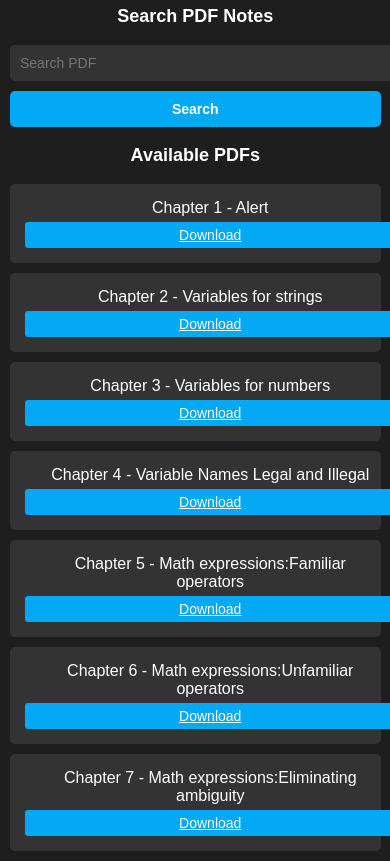
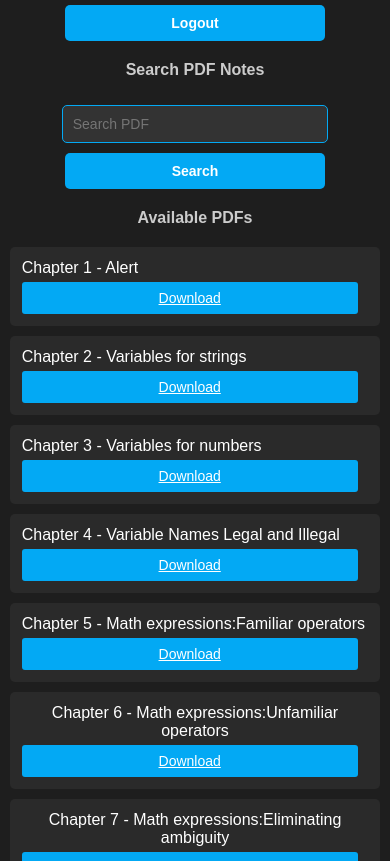
Before and after one commit to Jav-Dev-code/Js-App, a plain HTML site: page student.html in a window 390 px wide. Shown: the part 129-990 px from the top of the page. Drawn offline with Linux system fonts and the light colour scheme.

Commit message:
Update style.css

```diff
--- a/style.css
+++ b/style.css
@@ -1,77 +1,96 @@
 /* General Styles */
 body {
-    font-family: Arial, sans-serif;
+    font-family: 'Poppins', sans-serif;
     background-color: #121212;
     color: white;
-    text-align: center;
     margin: 0;
     padding: 0;
+    display: flex;
+    flex-direction: column;
+    align-items: center;
+    overflow-x: hidden;
 }
 
-/* Container Styling */
+/* Main Container */
 .container {
-    width: 50%;
+    width: 90%;
     max-width: 600px;
-    margin: auto;
-    padding: 20px;
     background: #1e1e1e;
+    padding: 25px;
+    margin-top: 50px;
     border-radius: 10px;
-    margin-top: 50px;
-    box-shadow: 0px 0px 15px rgba(255, 255, 255, 0.2);
+    box-shadow: 0 4px 10px rgba(255, 255, 255, 0.1);
+    text-align: center;
+}
+
+/* Headings */
+h2 {
+    font-size: 24px;
+    color: #03a9f4;
+    margin-bottom: 20px;
+}
+
+h3 {
+    font-size: 18px;
+    color: #ccc;
+    margin-top: 20px;
 }
 
 /* Input Fields */
-input, button {
-    display: block;
-    width: 100%;
+input {
+    width: 66%;
+    padding: 12px;
     margin: 10px 0;
+    font-size: 16px;
+    background: #333;
+    color: white;
+    border: 1px solid #03a9f4;
+    border-radius: 5px;
+}
+
+/* Buttons */
+button {
+    width: 70%;
     padding: 12px;
     font-size: 16px;
-    border-radius: 5px;
-    border: none;
-}
-
-input {
-    background: #333;
-    color: white;
-}
-
-button {
+    font-weight: bold;
     background: #03a9f4;
     color: white;
+    border: none;
+    border-radius: 5px;
     cursor: pointer;
-    font-weight: bold;
-    transition: 0.3s;
+    transition: all 0.3s ease-in-out;
 }
 
 button:hover {
     background: #0288d1;
 }
 
-/* List Styling */
+/* PDF List */
 ul {
     list-style: none;
     padding: 0;
+    margin-top: 20px;
 }
 
 li {
-    background: #333;
+    background: #2a2a2a;
     margin: 10px 0;
-    padding: 10px;
+    padding: 15px;
     display: flex;
     justify-content: space-between;
     align-items: center;
     border-radius: 5px;
-    flex-wrap: wrap;
 }
 
-/* Buttons Inside List */
+/* PDF Buttons */
 .btn {
-    padding: 5px 15px;
+    padding: 8px 12px;
     border: none;
     border-radius: 3px;
     cursor: pointer;
     font-size: 14px;
+    text-align: center;
 }
 
 .primary {
@@ -95,28 +114,27 @@ li {
 /* Footer */
 footer {
     text-align: center;
-    padding: 10px;
+    margin-top: 30px;
+    padding: 15px;
     background: #1e1e1e;
     color: white;
-    margin-top: 20px;
+    font-size: 14px;
+    width: 100%;
 }
 
-/* RESPONSIVE DESIGN */
-
-/* Large Screens */
-@media (max-width: 1024px) {
-    .container {
-        width: 70%;
-        max-width: 500px;
-    }
-}
-
-/* Tablets */
+/* Responsive Design */
 @media (max-width: 768px) {
     .container {
-        width: 90%;
-        padding: 15px;
-        margin-top: 30px;
+        width: 95%;
+        padding: 20px;
+    }
+
+    h2 {
+        font-size: 22px;
+    }
+
+    h3 {
+        font-size: 16px;
     }
 
     input, button {
@@ -127,41 +145,12 @@ footer {
     li {
         flex-direction: column;
         align-items: flex-start;
-        padding: 15px;
+        padding: 12px;
     }
 
     .btn {
-        width: 100%;
+        width: 90%;
+        text-align: center;
         margin-top: 5px;
     }
 }
-
-/* Small Screens (Phones) */
-@media (max-width: 480px) {
-    .container {
-        width: 95%;
-        margin-top: 20px;
-        padding: 10px;
-    }
-
-    h2, h3 {
-        font-size: 18px;
-    }
-
-    input, button {
-        font-size: 14px;
-        padding: 10px;
-    }
-
-    li {
-        flex-direction: column;
-        align-items: center;
-        text-align: center;
-        padding: 15px;
-    }
-
-    .btn {
-        width: 100%;
-        margin-top: 5px;
-    }
-}
```
